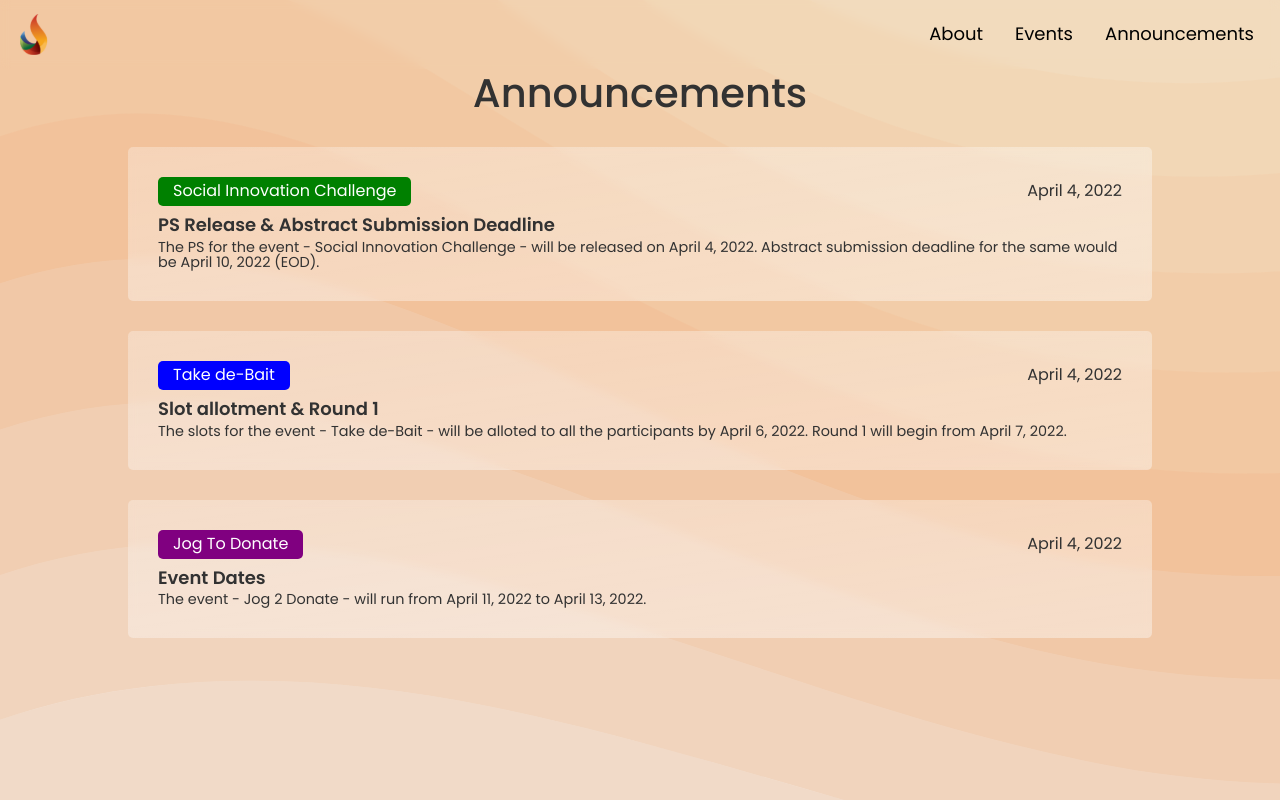
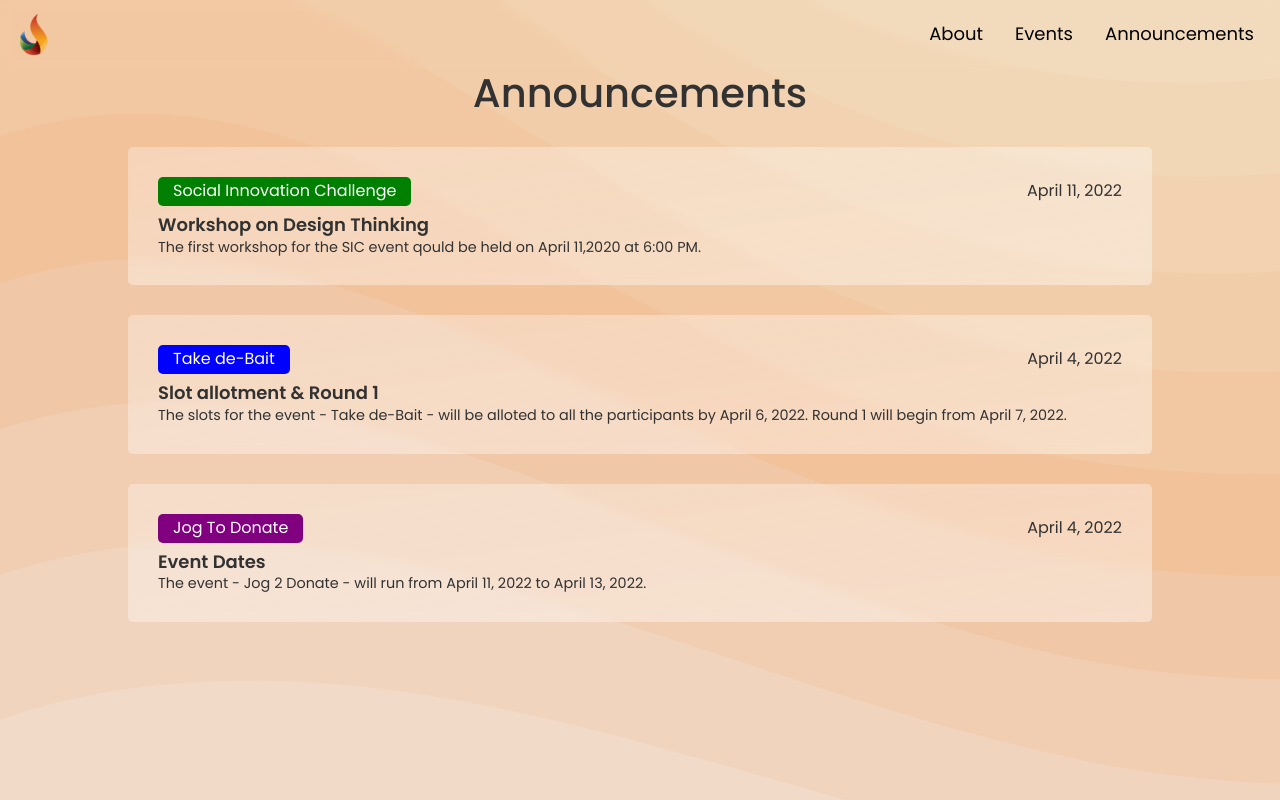
Before and after one commit to soniyakaramchandani42510/Ssc-Jagriti, a React (Create React App) app: page /announcements in a window 1280 px wide. Shown: the top 800 px of the page. Built offline with nearby package versions, Linux system fonts and the light colour scheme.

Commit message:
jog to donate

```diff
--- a/src/constants.js
+++ b/src/constants.js
@@ -6,6 +6,9 @@ import socialInnovationChallengeImage from "./Assets/socialInnovationChallenge.p
 import socialInnovationChallengeMobileImage from "./Assets/socialInnovationChallengeMobile.png";
 import UthaanImage from "./Assets/Uthaan.png";
 import UthaanMobileImage from "./Assets/UthaanMobile.png";
+import JogToImage from "./Assets/JogTo.png";
+import JogToMobileImage from "./Assets/JogToMobile.png";
+
 
 export const events = [
   {
@@ -136,14 +139,16 @@ export const events = [
     name: "Jog to Donate (J2D)",
     content:
       "Jog to Donate helps do good for the people while also keeping your physical health at the focus. J2D is a pre-event where participants walk a certain number of steps and donate a certain amount. The amount donated will be collected to the account of the Social Service Council, IIT BHU or the NGO for a social cause that can be solved. ",
+      image: JogToMobileImage,
+    imageMobile: JogToImage,
     contacts: [
       {
-        name: "Akshat Khanna",
-        mobile: "6261683166",
+        name: "Lavi",
+        mobile: "7732850042",
       },
       {
-        name: "Pranav Verma",
-        mobile: "9354030965",
+        name: "Abhishek",
+        mobile: "8092902979",
       },
     ],
     timeline:[
@@ -165,10 +170,10 @@ export const events = [
 export const announcements = [
   {
     event: "Social Innovation Challenge",
-    heading: "PS Release & Abstract Submission Deadline",
+    heading: "Workshop on Design Thinking",
     description:
-      "The PS for the event - Social Innovation Challenge - will be released on April 4, 2022. Abstract submission deadline for the same would be April 10, 2022 (EOD).",
-    date: 'April 4, 2022',
+      "The first workshop for the SIC event qould be held on April 11,2020 at 6:00 PM.",
+    date: 'April 11, 2022',
     color: 'green',
   },
   {
```
Also changed, not shown: src/Assets/JogTo.png (added), 1 other file (tests, documents, lock files or other folders).
